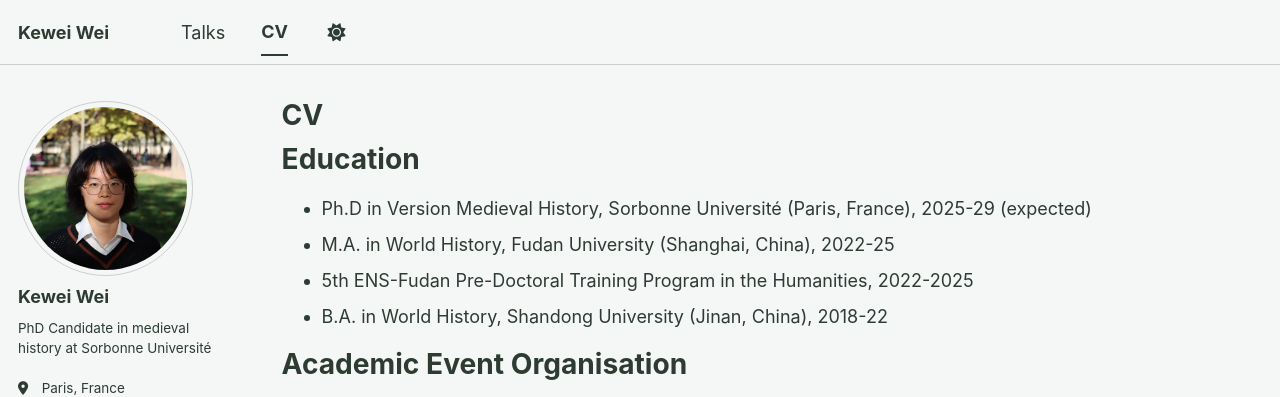
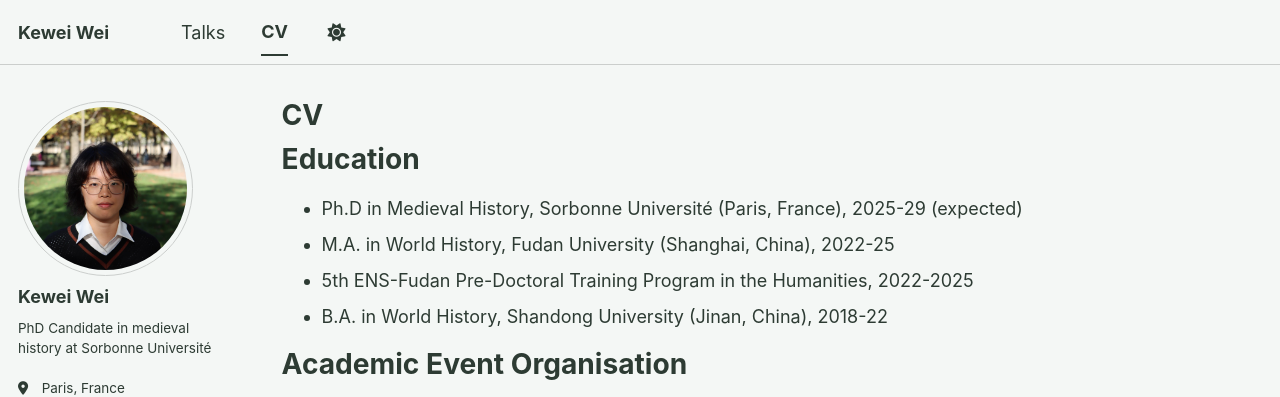
Before and after one commit to kewei-w/kewei-w.github.io, a Jekyll site: the page built from _pages/cv.md, in a window 1280 px wide and 987 px high. Shown: the top 397 px of the window. Built offline with Jekyll 4.4.1, drawn with Linux system fonts in a browser that asks for light colours; a script bundle is joined from its source files by our own code; a style sheet for code colours, icons or effects is not loaded.

Commit message:
Correct degree title from 'Version Medieval' to 'Medieval'

```diff
--- a/_pages/cv.md
+++ b/_pages/cv.md
@@ -11,7 +11,7 @@ redirect_from:
 
 Education
 ======
-* Ph.D in Version Medieval History, Sorbonne Université (Paris, France), 2025-29 (expected)
+* Ph.D in Medieval History, Sorbonne Université (Paris, France), 2025-29 (expected)
 * M.A. in World History, Fudan University (Shanghai, China), 2022-25
 * 5th ENS-Fudan Pre-Doctoral Training Program in the Humanities, 2022-2025
 * B.A. in World History, Shandong University (Jinan, China), 2018-22
```
